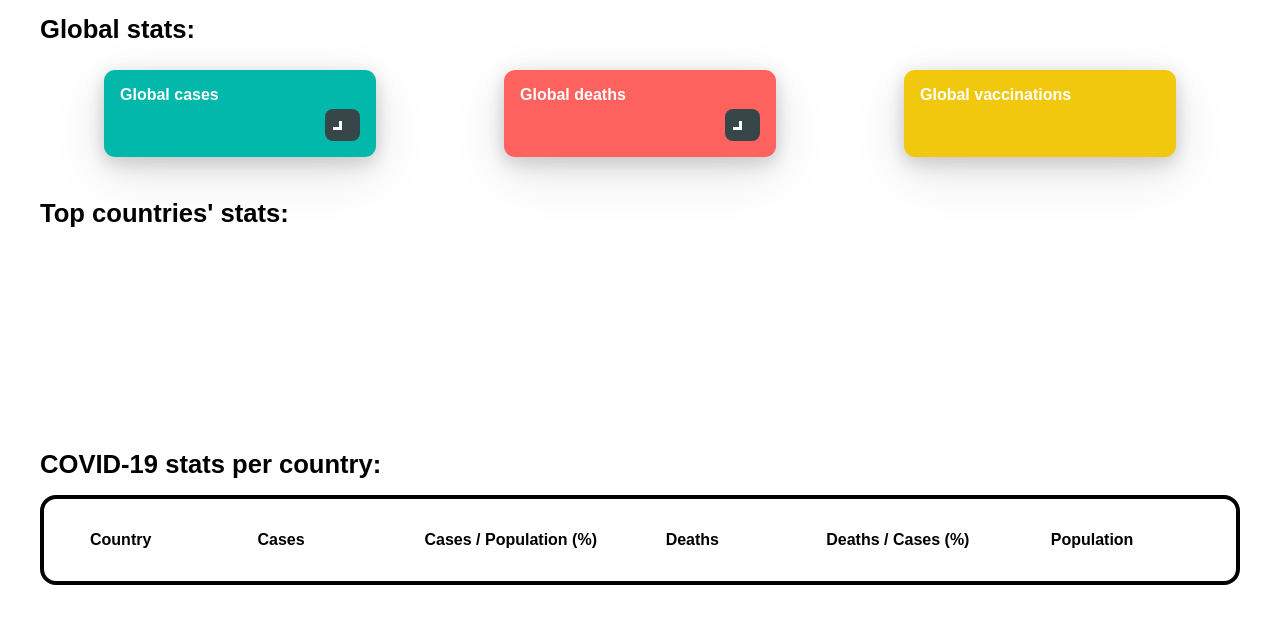
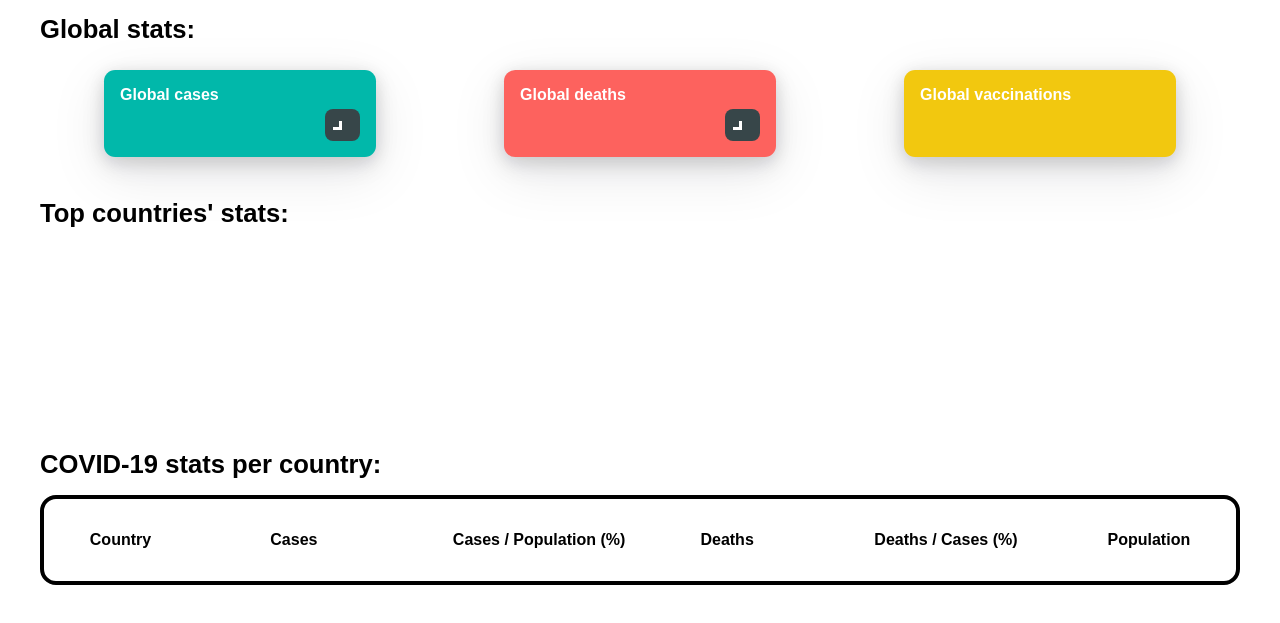
Before and after one commit to afidalgobirt/DWEC_UD04_TE01, a plain HTML site: page index.html in a window 1280 px wide. Shown: the part 117-740 px from the top of the page. Drawn offline with nearby package versions, Linux system fonts and the light colour scheme; no server answers.

Commit message:
Data Table centered inside its container

```diff
--- a/css/styles.css
+++ b/css/styles.css
@@ -119,8 +119,9 @@ main {
 }
 
 .roundedTableContainer {
+    display: flex;
+    justify-content: center;
     margin: 1rem auto 2rem;
-    padding: 1rem 2.5%;
     border: 4px solid black;
     border-radius: 1rem / 1rem;
 }
@@ -128,6 +129,7 @@ main {
 #dataTable {
     width: 95%;
     border-collapse: collapse;
+    margin: 1rem auto;
 }
 
 .clickableRow:hover {
@@ -146,7 +148,6 @@ main {
 
 .detailsRow td {
     padding: 1rem 1rem 2rem 1rem !important;
-    /* box-shadow: rgba(0, 0, 0, 0.06) 0px 2px 4px 1px inset; */
     box-shadow: rgb(204, 219, 232) 3px 3px 6px 0px inset, rgba(255, 255, 255, 0.5) -3px -3px 6px 1px inset;
 }
 
```
